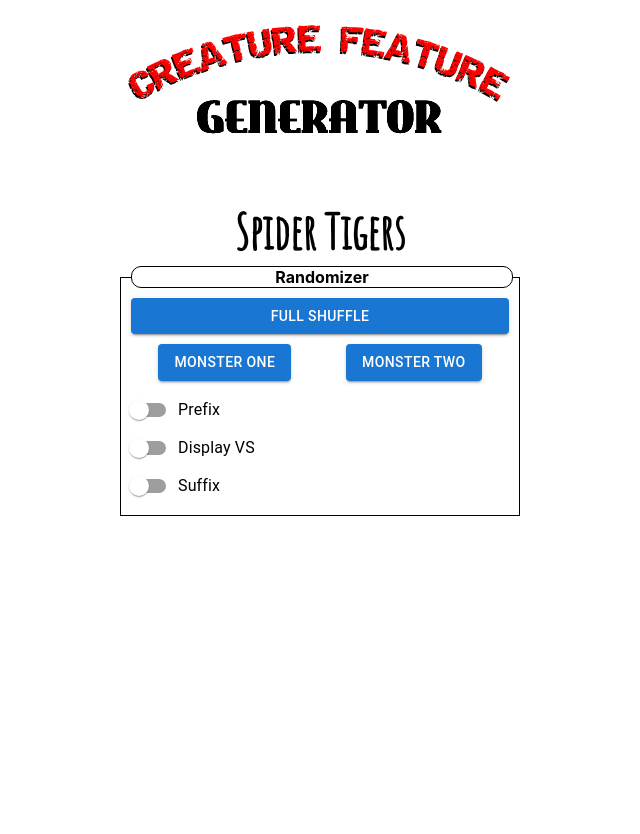
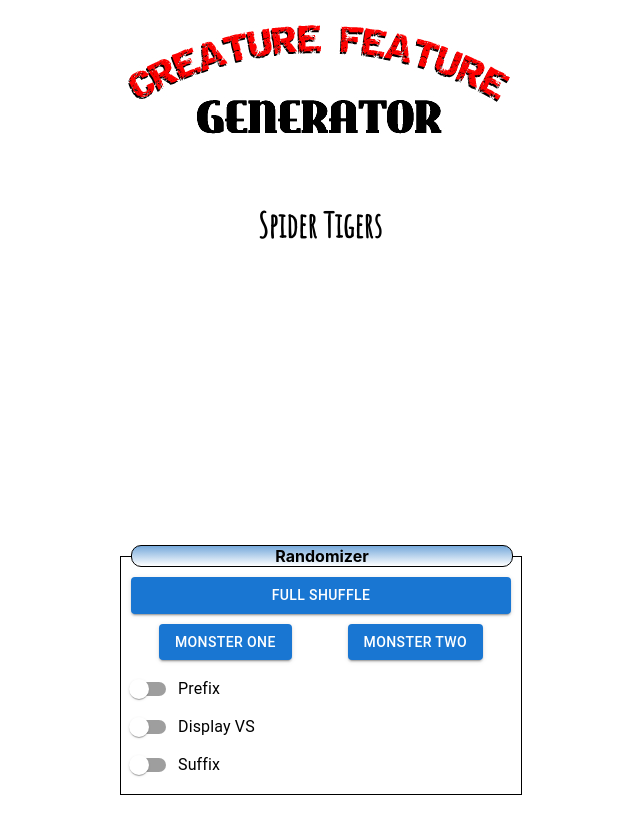
Before and after one commit to robertddobyns/creature-movie-generator, a React (Create React App) app: page / in a window 1280 px wide. Shown: the top 834 px of the page, without its empty margins (320-960 px from the left). Before the commit the page ends 800 px from the top, so only its background shows below. Built offline with nearby package versions, Linux system fonts and the light colour scheme.

Commit message:
updated form

```diff
--- a/src/App.js
+++ b/src/App.js
@@ -9,15 +9,8 @@ const useStyles = makeStyles(() => ({
     root: {
         width: '400px',
         margin: '0 auto',
-    },
-    results: {
-        display: 'flex',
-        flexDirection: 'row',
-        justifyContent: 'center',
-        margin: '10px auto',
-        padding: '10px',
-        fontFamily: 'Amatic SC',
-        maxWidth: '400px'
+        position: 'relative',
+        height: '100vh'
     },
     buttonContainerMonster: {
         display: 'flex',
@@ -31,17 +24,20 @@ const useStyles = makeStyles(() => ({
         paddingTop: '20px' ,
         display: 'flex',
         flexDirection: 'column',
-        position: 'relative',
+        position: 'fixed',
+        bottom: 5,
+        width: '380px',
+        margin: '0 auto'
     },
     formTitle: {
         position: 'absolute',
         textAlign: 'center',
         top: '-12px',
         width: '380px',
-        backgroundColor: 'white',
+        background: 'linear-gradient(#76a9db, white)',
         border: '1px solid black',
         borderRadius: 10,
-        fontWeight: 'bold'
+        fontWeight: 'bold',
     },
     optionals: {
         width: '100%',
@@ -115,7 +111,7 @@ function App() {
     <div className="App">
       <Header/>
         <div className={classes.root}>
-            <Typography sx={{fontFamily: 'Amatic SC', fontWeight: 'bold'}} variant={'h3'} gutterBottom>
+            <Typography sx={{fontFamily: 'Amatic SC', fontWeight: 'bold', width: '400px', marginBottom: '80px'}} variant={'h4'} gutterBottom>
                 {prefix && <span>{prefix}</span>}&nbsp;{movieTitle1}&nbsp;{vsToggle && <span>vs&nbsp;</span>}{movieTitle2}&nbsp;{suffix && <span>{suffix}</span>}
             </Typography>
             <div className={classes.form}>
@@ -138,14 +134,14 @@ function App() {
                 <div className={classes.optionals}>
                     <div>
                         <FormControlLabel control={<Switch/>} label={'Prefix'} onChange={handlePrefixToggle}/>
-                        {prefix && <Button variant={'contained'}>Shuffle Prefix</Button>}
+                        {prefix && <Button variant={'contained'} onClick={generatePrefix}>Shuffle Prefix</Button>}
                     </div>
                     <div>
                         <FormControlLabel control={<Switch/>} label={'Display VS'} onChange={handleVsToggle}/>
                     </div>
                     <div>
                         <FormControlLabel control={<Switch/>} label={'Suffix'} onChange={handleSuffixToggle}/>
-                        {suffix && <Button variant={'contained'}>Shuffle Suffix</Button>}
+                        {suffix && <Button variant={'contained'} onClick={generateSuffix}>Shuffle Suffix</Button>}
                     </div>
                 </div>
             </div>
--- a/src/components/Header.js
+++ b/src/components/Header.js
@@ -1,6 +1,5 @@
 import React from 'react';
 import {makeStyles} from '@mui/styles';
-import {Paper} from "@mui/material";
 import logo from './logo.jpg';
 
 const useStyles = makeStyles(() =>( {
```
